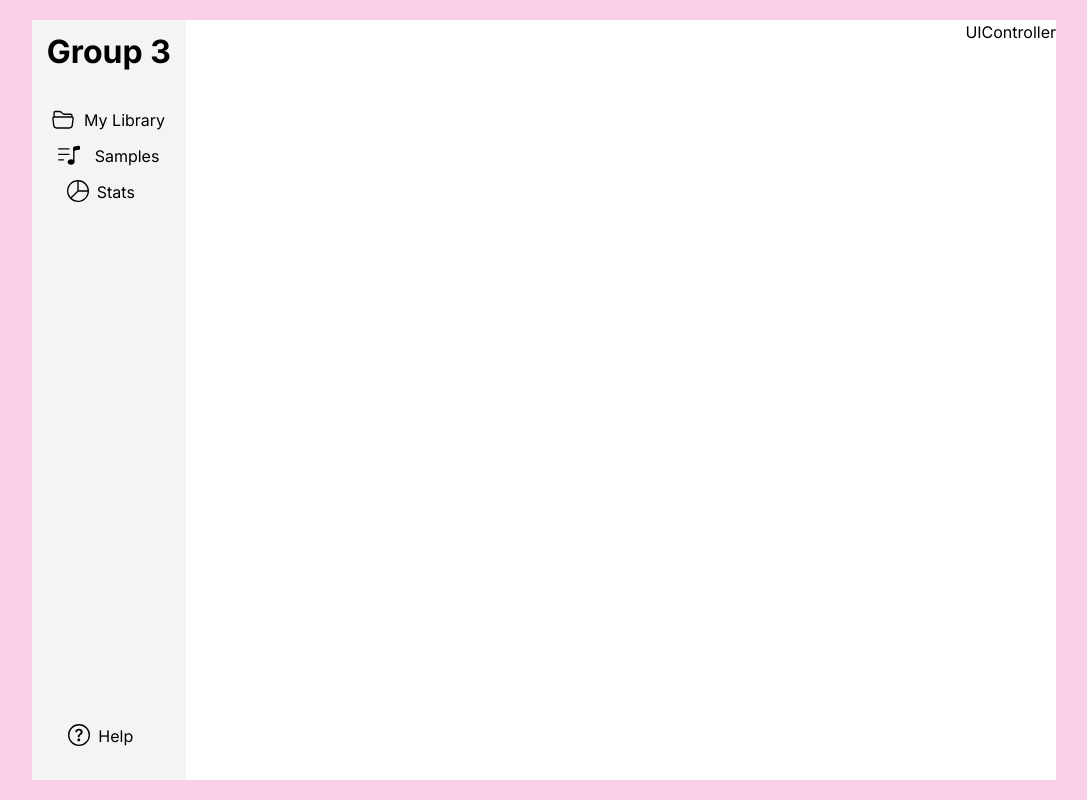
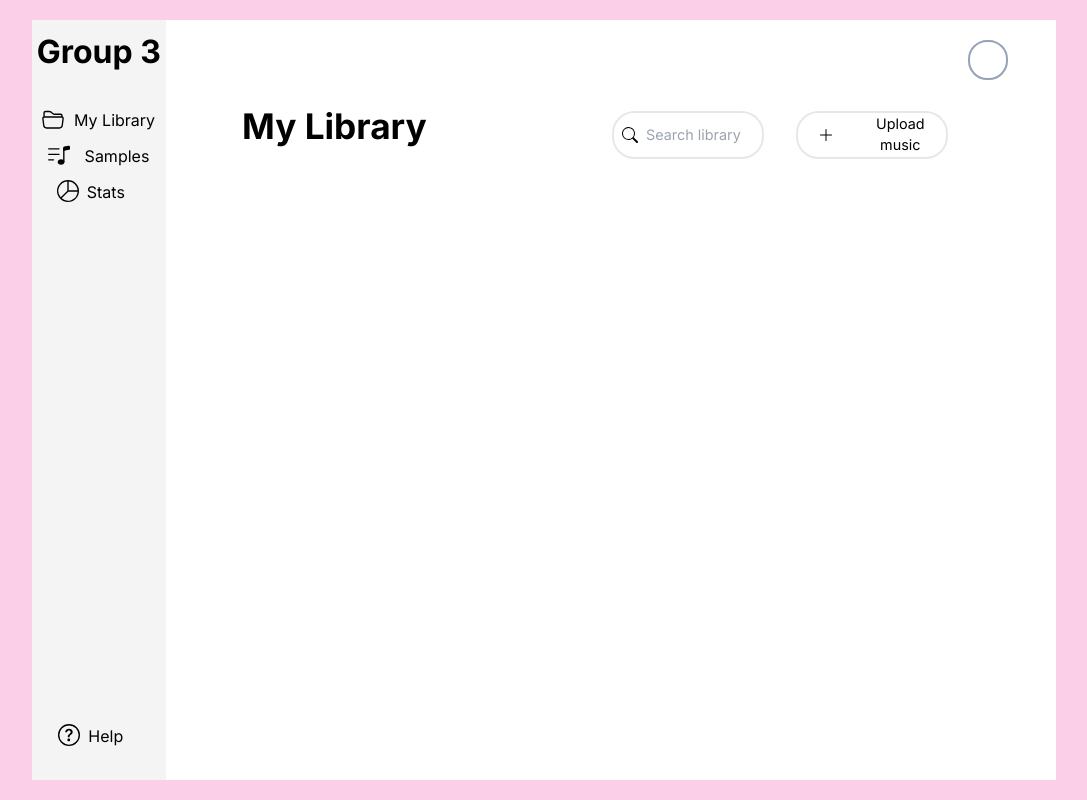
Before and after one commit to whateveriswhatever/Open-And-Free, a Next.js app: page /explore in a window 1280 px wide. Shown: the whole page, without its empty margins (96-1183 px from the left). Built offline with nearby package versions, Linux system fonts and the light colour scheme.

Commit message:
Added the searching and uploading controller inner the main exploer page.

```diff
--- a/src/app/explore/{components}/UIController.tsx
+++ b/src/app/explore/{components}/UIController.tsx
@@ -1,7 +1,113 @@
 import React from "react";
 
 const UIController = () => {
-  return <div>UIController</div>;
+  return (
+    <div id="ui_controller" className="w-[100%] h-[100%] flex flex-col">
+      <UIHeader />
+      <UIMain />
+    </div>
+  );
 };
 
 export default UIController;
+
+const UIHeader: React.FC = () => (
+  <>
+    <div
+      id="ui_header"
+      className="w-[100%] desktop:h-[80px] flex flex-row justify-end items-center"
+    >
+      <UserAccount />
+    </div>
+  </>
+);
+
+const UserAccount: React.FC = () => (
+  <>
+    <div
+      id="user_account"
+      className="desktop:w-[40px] desktop:h-[40px] border-2 border-slate-400 rounded-[1.2rem] desktop:mr-[3rem]"
+    ></div>
+  </>
+);
+
+const SearchAndUpload: React.FC = () => {
+  return (
+    <>
+      <div
+        id="search_and_upload"
+        className="w-[100%] flex flex-row justify-around"
+      >
+        <div id="heading">
+          <h2 className="font-bold desktop:text-[2.2rem]">My Library</h2>
+        </div>
+
+        <div
+          id="search_and_upload_sections"
+          className="desktop:w-[400px] flex flex-row justify-evenly items-center desktop:h-[69px]"
+        >
+          <>
+            <div
+              id="searcher"
+              className="border-[2px] rounded-[1.4rem] border-gray-200 flex flex-row justify-between items-center desktop:w-[38%] desktop:h-[48px]"
+            >
+              <div className="desktop:w-[40%] flex justify-center">
+                <svg
+                  xmlns="http://www.w3.org/2000/svg"
+                  width="16"
+                  height="16"
+                  fill="currentColor"
+                  className="bi bi-search"
+                  viewBox="0 0 16 16"
+                >
+                  <path d="M11.742 10.344a6.5 6.5 0 1 0-1.397 1.398h-.001q.044.06.098.115l3.85 3.85a1 1 0 0 0 1.415-1.414l-3.85-3.85a1 1 0 0 0-.115-.1zM12 6.5a5.5 5.5 0 1 1-11 0 5.5 5.5 0 0 1 11 0" />
+                </svg>
+              </div>
+              <div>
+                <input
+                  type="text"
+                  placeholder="Search library"
+                  className="desktop:w-[90%] desktop:h-[38px] focus:outline-none desktop:text-[0.9rem]"
+                />
+              </div>
+            </div>
+          </>
+          <>
+            <div
+              id="uploader"
+              className="border-[2px] rounded-[1.4rem] border-gray-200 flex flex-row justify-evenly items-center desktop:w-[38%] desktop:h-[48px]"
+            >
+              <div className="desktop:w-[40%] flex justify-center">
+                <svg
+                  xmlns="http://www.w3.org/2000/svg"
+                  width="16"
+                  height="16"
+                  fill="currentColor"
+                  className="bi bi-plus-lg"
+                  viewBox="0 0 16 16"
+                >
+                  <path
+                    fill-rule="evenodd"
+                    d="M8 2a.5.5 0 0 1 .5.5v5h5a.5.5 0 0 1 0 1h-5v5a.5.5 0 0 1-1 0v-5h-5a.5.5 0 0 1 0-1h5v-5A.5.5 0 0 1 8 2"
+                  />
+                </svg>
+              </div>
+
+              <div>
+                <button className="desktop:text-[0.9rem]">Upload music</button>
+              </div>
+            </div>
+          </>
+        </div>
+      </div>
+    </>
+  );
+};
+
+const UIMain: React.FC = () => (
+  <>
+    <div id="ui_main" className="w-[100%] desktop:h-[100%]">
+      <SearchAndUpload />
+    </div>
+  </>
+);
```
